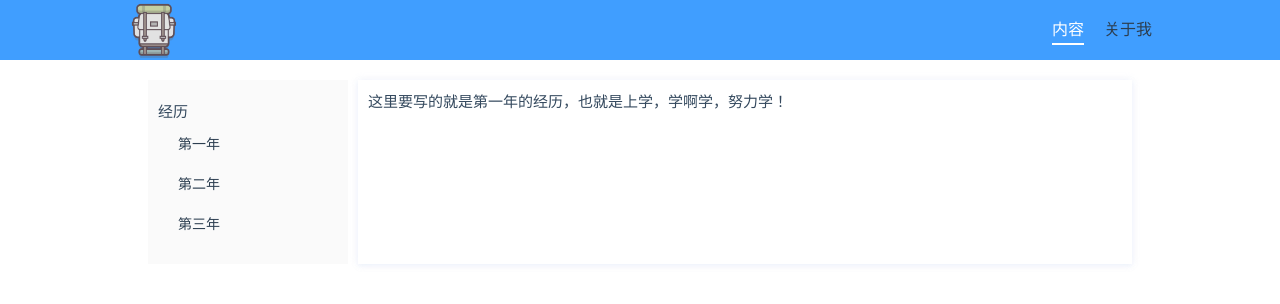
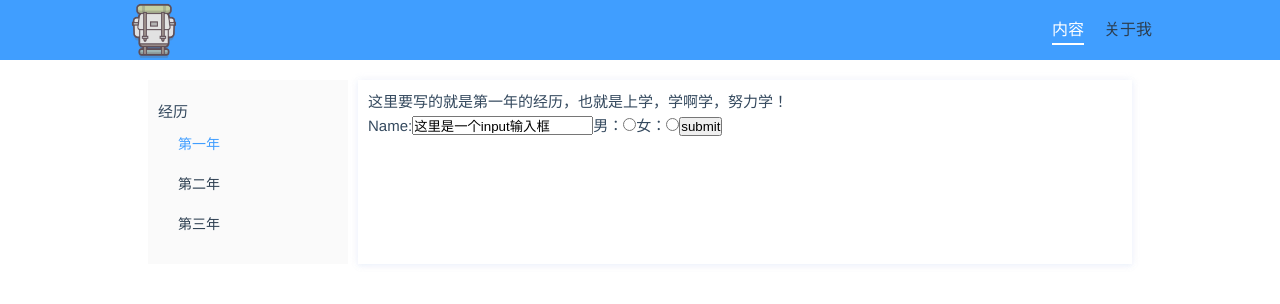
Before and after one commit to zhangluJs/zhangluJs.github.io, a React app: page /#/content/one in a window 1280 px wide. Built offline with nearby package versions, Linux system fonts and the light colour scheme.

Commit message:
看了一眼表单部分

```diff
--- a/src/page/app/index.js
+++ b/src/page/app/index.js
@@ -14,9 +14,10 @@ class App extends React.Component {
                     <Header />
                     <main className="main">
                         <Switch>
-                            <Route exact path="/" component={Content}></Route>
+                            {/* <Route exact path="/" component={Content}></Route> */}
                             <Route path="/content" component={Content}></Route>
                             <Route path="/about" component={About}></Route>
+                            <Redirect from='/' to='/content/one'></Redirect>
                         </Switch>
                     </main>
                 </div>
--- a/src/page/content-one/index.js
+++ b/src/page/content-one/index.js
@@ -1,9 +1,45 @@
 import React from 'react';
 
 class ContentOne extends React.Component {
+    constructor(props) {
+        super(props);
+        this.state = {
+            value: '这里是一个input输入框',
+            radio: true
+        }
+
+        this.handleInput = this.handleInput.bind(this);
+        this.handleSubmit = this.handleSubmit.bind(this);
+    }
+
+    handleInput(e) {
+        this.setState({
+            value: e.target.value
+        })
+    }
+
+    handleSubmit() {
+        alert(this.state.value)
+    }
+
     render () {
         return (
-            <div>这里要写的就是第一年的经历，也就是上学，学啊学，努力学！</div>
+            <div>
+                <p>这里要写的就是第一年的经历，也就是上学，学啊学，努力学！</p>
+                <label>
+                    Name:
+                    <input type='text' value={this.state.value} onChange={this.handleInput}/>
+                </label>
+                <label>
+                    男：
+                    <input type='radio' value={this.state.radio} name='sex'/>
+                </label>
+                <label>
+                    女：
+                    <input type='radio' value={this.state.radio} name='sex'/>
+                </label>
+                <button onClick={this.handleSubmit}>submit</button>
+            </div>
         )
     }
 }
--- /dev/null
+++ b/src/page/content-three/index.js
@@ -0,0 +1,11 @@
+import React from 'react';
+
+class ContentThree extends React.Component {
+    render () {
+        return (
+            <div>第三年的跌宕起伏，幡然醒悟。目前在好好学习！</div>
+        )
+    }
+}
+
+export default ContentThree;
--- a/src/page/content/index.js
+++ b/src/page/content/index.js
@@ -1,14 +1,15 @@
 import React from 'react';
-import {HashRouter, Route, NavLink, Switch} from 'react-router-dom';
+import {HashRouter, Route, NavLink, Switch, Redirect} from 'react-router-dom';
 import './index.scss'
 import ContentOne from '../content-one/index.js';
 import ContentTwo from '../content-two/index.js';
+import ContentThree from '../content-three/index.js';
 
 function SideBar(props) {
     let menu = props.navList.map(item => {
         let list = item.list.map((key, index) => {
             return (
-                <li key={index}><NavLink to={key.path}>{key.name}</NavLink></li>
+                <li key={index}><NavLink to={key.path} activeClassName='active-class'>{key.name}</NavLink></li>
             )
         })
         return (
@@ -60,7 +61,8 @@ class Content extends React.Component {
                         <Route exact path="/" component={ContentOne}></Route>
                         <Route path='/content/one' component={ContentOne}></Route>
                         <Route path='/content/two' component={ContentTwo}></Route>
-                        <Route path="/content" component={ContentOne}></Route>
+                        <Route path='/content/three' component={ContentThree}></Route>
+                        <Redirect from='/content' to='/content/one'></Redirect>
                     </Switch>
                 </div>
             </section>
--- a/src/page/content/index.scss
+++ b/src/page/content/index.scss
@@ -30,4 +30,7 @@
         box-sizing: border-box;
         box-shadow: 0 0 8px rgba(232, 237, 250, .6), 0 2px 4px 0 rgba(232, 237, 250, .5);
     }
+    .active-class {
+        color: #409eff;
+    }
 }
```
Also changed, not shown: README.md.
